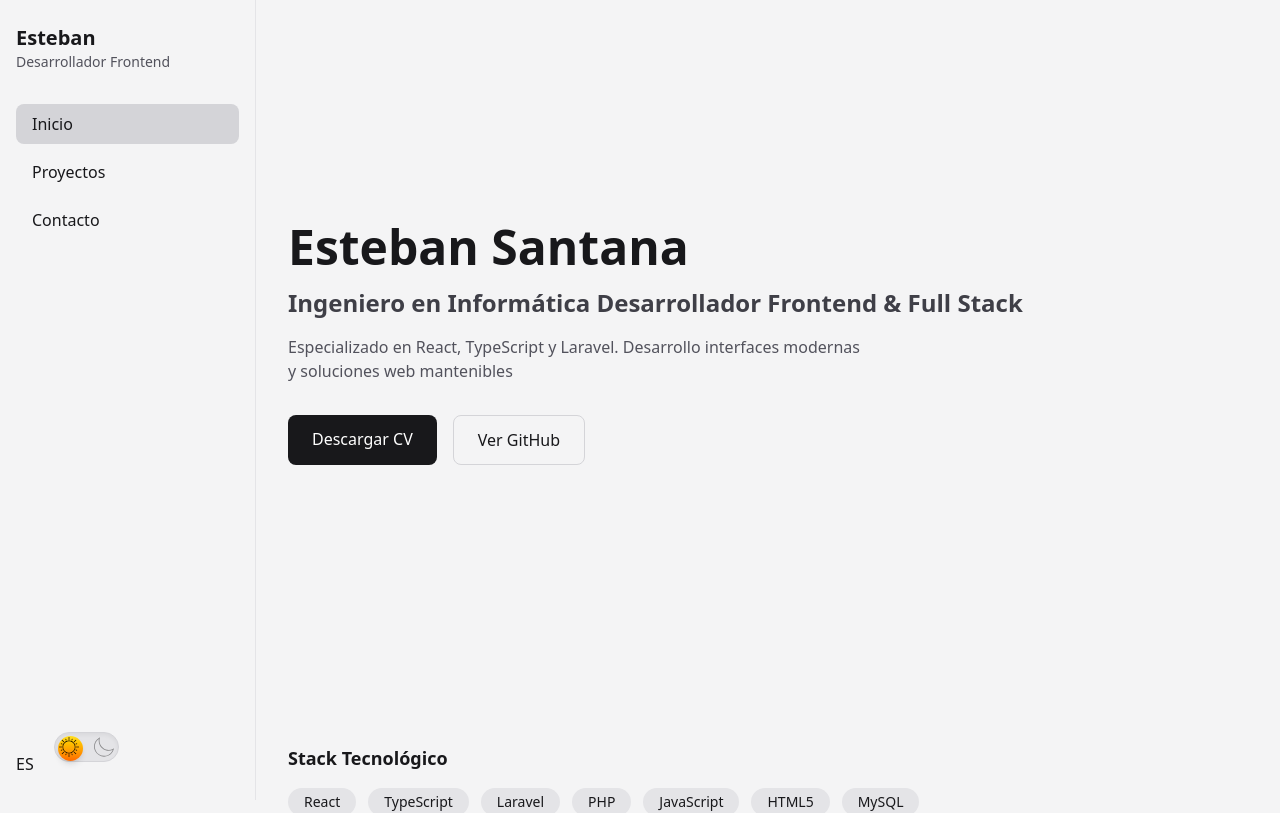
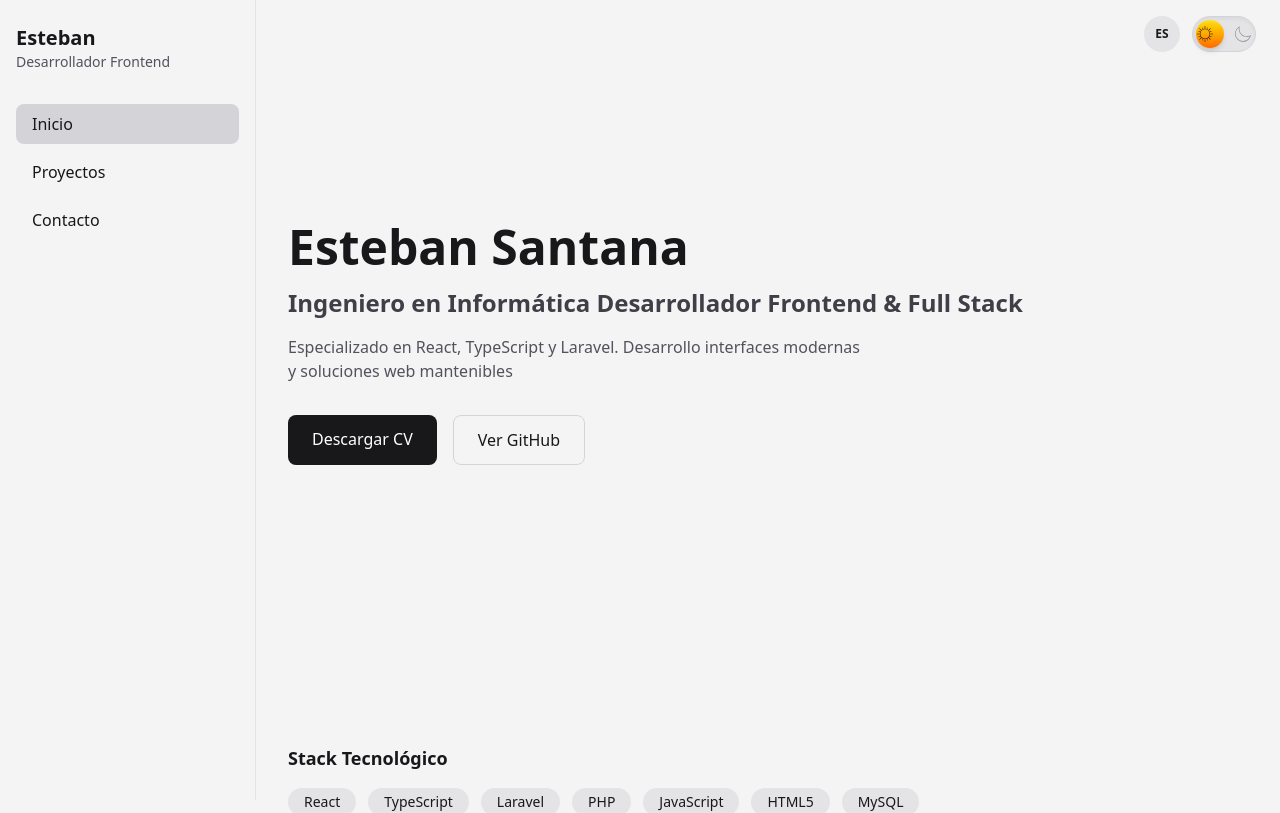
Before and after one commit to bsantanag95/proyecto_portafolio, a React (Vite) app: page / in a window 1280 px wide. Shown: the top 813 px of the page. Built offline with nearby package versions, Linux system fonts and the light colour scheme.

Commit message:
feat: add floating header with theme and language toggle

```diff
--- a/src/components/DarkModeToggle/DarkModeToggle.tsx
+++ b/src/components/DarkModeToggle/DarkModeToggle.tsx
@@ -22,46 +22,53 @@ const DarkModeToggle = () => {
   const isDark = theme === "dark";
 
   return (
-    <div className="ml-2 -mt-5">
     <button
       onClick={toggleTheme}
       aria-label="Toggle dark mode"
-        className={`relative flex h-7.5 w-16.25 items-center rounded-full
+      className={`
+      relative flex items-center
+      h-9 w-16
+      rounded-full
       transition-all duration-300
       ${
         isDark
           ? "bg-zinc-800 border border-zinc-600"
           : "bg-zinc-200 border border-zinc-300"
       }
-    shadow-inner`}
+      shadow-inner
+    `}
     >
       {/* Knob */}
       <span
-          className={`absolute left-0.75 top-0.75 h-6.25 w-6.25 rounded-full transition-all duration-300
+        className={`
+        absolute left-0.75 top-0.75
+        h-7 w-7
+        rounded-full
+        transition-all duration-300
         shadow-md
         ${
           isDark
-                ? "translate-x-8.5 bg-linear-to-b from-zinc-600 to-zinc-800"
+            ? "translate-x-7 bg-linear-to-b from-zinc-600 to-zinc-800"
             : "bg-linear-to-b from-yellow-300 to-orange-500"
-            }`}
+        }
+      `}
       />
 
       {/* Icons */}
       <img
         src={Sun}
         alt="Light mode"
-          className={`absolute left-1 h-5 w-5 transition-opacity duration-300
+        className={`absolute left-1 h-4 w-4 transition-opacity duration-300
         ${isDark ? "opacity-40" : "opacity-100"}`}
       />
 
       <img
         src={Moon}
         alt="Dark mode"
-          className={`absolute right-1 h-5 w-5 transition-opacity duration-300
+        className={`absolute right-1 h-4 w-4 transition-opacity duration-300
         ${isDark ? "opacity-100" : "opacity-40"}`}
       />
     </button>
-    </div>
   );
 };
 
--- /dev/null
+++ b/src/components/Header/Header.tsx
@@ -0,0 +1,13 @@
+import DarkModeToggle from "../DarkModeToggle/DarkModeToggle";
+import LanguageToggle from "../LanguageToggle/LanguageToggle";
+
+const Header = () => {
+  return (
+    <div className="fixed top-4 right-6 z-30 flex items-center gap-3">
+      <LanguageToggle />
+      <DarkModeToggle />
+    </div>
+  );
+};
+
+export default Header;
--- /dev/null
+++ b/src/components/Header/index.ts
@@ -0,0 +1 @@
+export { default } from "./Header";
--- a/src/components/LanguageToggle/LanguageToggle.tsx
+++ b/src/components/LanguageToggle/LanguageToggle.tsx
@@ -4,7 +4,20 @@ const LanguageToggle = () => {
   const { language, toggleLanguage } = useLanguage();
 
   return (
-    <button onClick={toggleLanguage}>{language === "es" ? "ES" : "EN"}</button>
+    <button
+      onClick={toggleLanguage}
+      className="
+        flex items-center justify-center
+        h-9 w-9
+        rounded-full
+        bg-zinc-200 text-zinc-900
+        dark:bg-zinc-800 dark:text-zinc-100
+        text-xs font-semibold
+        transition-colors
+      "
+    >
+      {language === "es" ? "ES" : "EN"}
+    </button>
   );
 };
 
--- a/src/components/Sidebar/Sidebar.tsx
+++ b/src/components/Sidebar/Sidebar.tsx
@@ -1,7 +1,5 @@
 import SidebarItem from "./SidebarItem";
 import { menuItems } from "../../data/menu";
-import DarkModeToggle from "../DarkModeToggle/DarkModeToggle";
-import LanguageToggle from "../LanguageToggle/LanguageToggle";
 import { useLanguage } from "../../hooks/useLanguage";
 
 const Sidebar = () => {
@@ -35,12 +33,6 @@ const Sidebar = () => {
           />
         ))}
       </nav>
-
-      {/* Footer sidebar */}
-      <div className="absolute bottom-6 left-4 flex gap-3">
-        <LanguageToggle />
-        <DarkModeToggle />
-      </div>
     </aside>
   );
 };
--- a/src/layouts/MainLayout.tsx
+++ b/src/layouts/MainLayout.tsx
@@ -1,10 +1,12 @@
 import { Outlet } from "react-router-dom";
 import Sidebar from "../components/Sidebar/Sidebar";
 import Footer from "../components/Footer/Footer";
+import Header from "../components/Header/Header";
 
 const MainLayout = () => {
   return (
     <div className="flex">
+      <Header />
       <Sidebar />
 
       <div className="ml-64 flex min-h-screen w-full flex-col">
```
Lines whose indentation alone changed are shown as unchanged.
